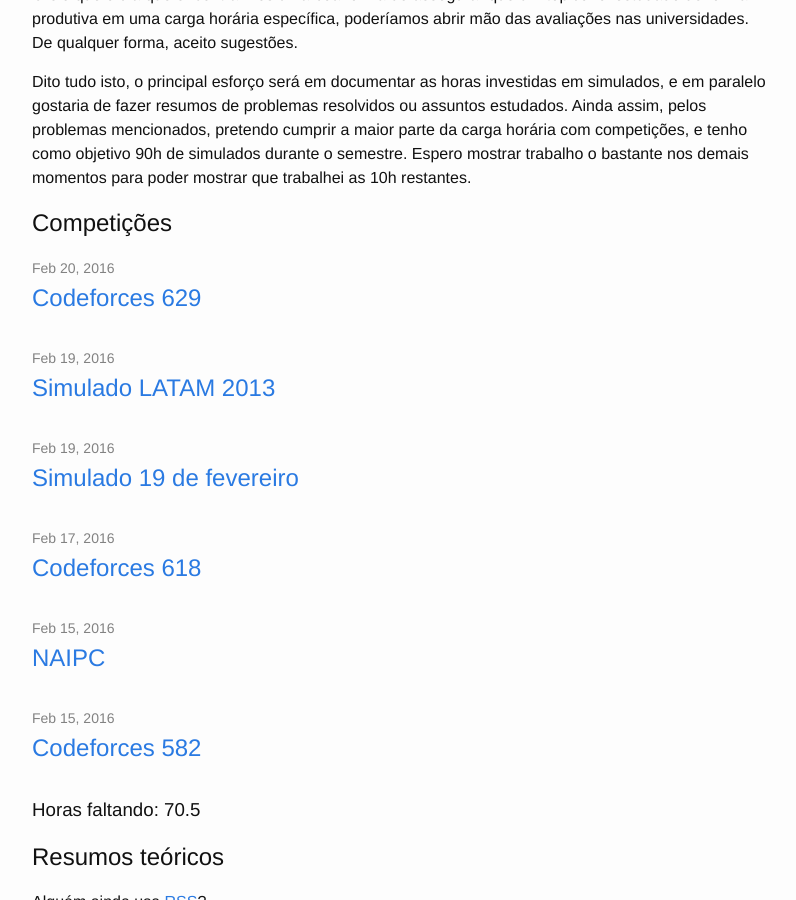
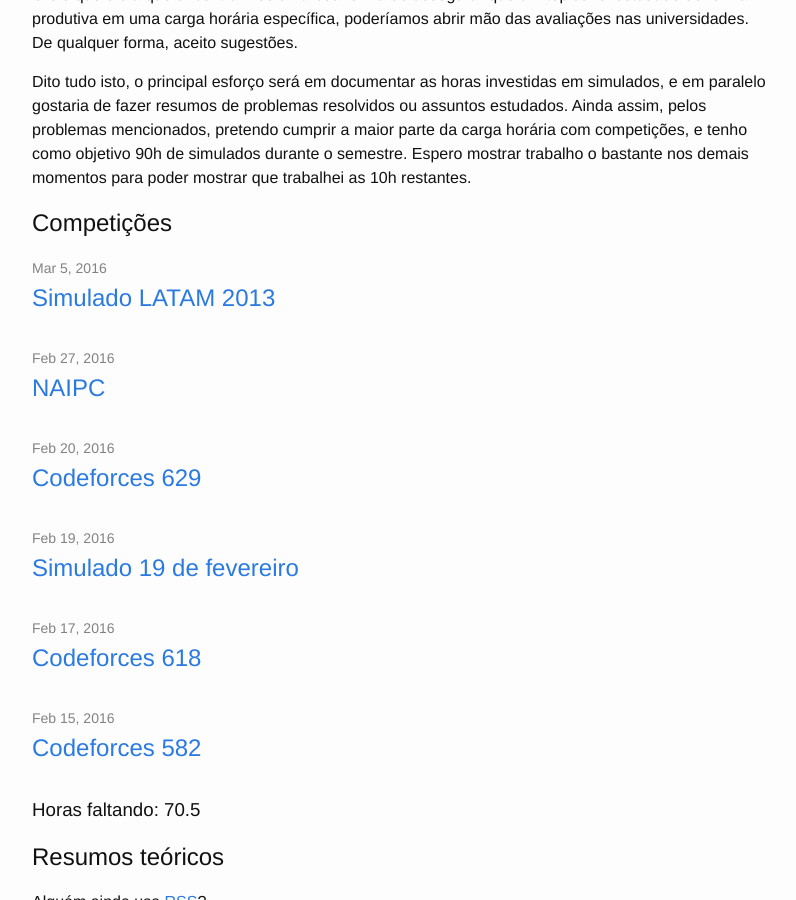
Before and after one commit to nathanPro/mac0214, a Jekyll site: the page built from index.html, in a window 1280 px wide and 900 px high, scrolled down 385 px. Shown: the whole window, without its empty margins (238-1034 px from the left). Built offline with Jekyll 4.4.1, drawn with Linux system fonts in a browser that asks for light colours.

Commit message:
Corrigindo datas

```diff
--- a/_posts/2016-02-27-naipc01.markdown
+++ b/_posts/2016-02-27-naipc01.markdown
@@ -1,7 +1,7 @@
 ---
 layout: post
 title: "NAIPC"
-date:  2016-02-15 20:04:00 +0000
+date:  2016-02-27 00:00:00 +0000
 hours: 5
 categories: simulado
 ---
--- a/_posts/2016-03-05-latam2013.markdown
+++ b/_posts/2016-03-05-latam2013.markdown
@@ -1,7 +1,7 @@
 ---
 layout: post
 title: "Simulado LATAM 2013"
-date:  2016-02-19 00:00:00 +0000
+date:  2016-03-05 00:00:00 +0000
 hours: 5
 categories: simulado
 ---
```
